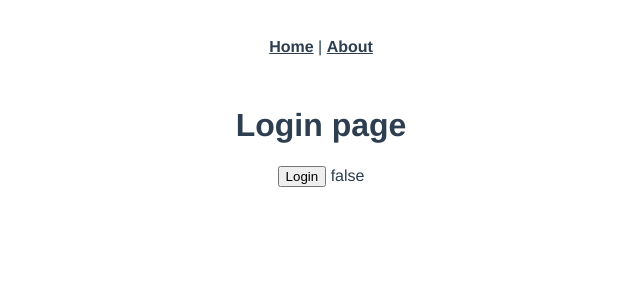
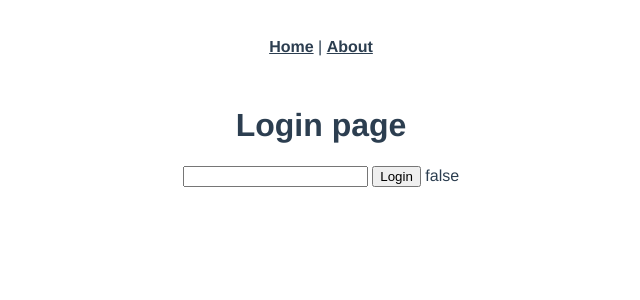
Before and after one commit to nutchy/try-vuex-persist, a Vue app: page /login in a window 1280 px wide. Shown: the top 300 px of the page, without its empty margins (319-959 px from the left). Built offline with nearby package versions, Linux system fonts and the light colour scheme.

Commit message:
It's works

```diff
--- a/package.json
+++ b/package.json
@@ -7,6 +7,7 @@
     "build": "vue-cli-service build"
   },
   "dependencies": {
+    "chalk": "^3.0.0",
     "core-js": "^3.6.4",
     "vue": "^2.6.11",
     "vue-router": "^3.1.5",
--- a/src/store/auth_modules.js
+++ b/src/store/auth_modules.js
@@ -3,18 +3,20 @@ import { doLogin, calculateExpiredAt } from "../utils"
 const defaultState = () => ({
   accessToken: '',
   refreshToken: '',
-  expiresAt: ''
+  expiresAt: '',
+  email: ''
 })
 
 export default {
   namespaced: true,
   state: {...defaultState()},
   actions: {
-    async login({ commit }) {
-      const { accessToken, refreshToken, expiredIn } = await doLogin()
-      const expiresAt = calculateExpiredAt(expiredIn)
-      console.log( { accessToken, refreshToken, expiresAt });
-      commit('setState', { accessToken, refreshToken, expiresAt })
+    async login({ commit }, { email }) {
+      // const { accessToken, refreshToken, expiredIn } = await doLogin()
+      // const expiresAt = calculateExpiredAt(expiredIn)
+      // console.log( { accessToken, refreshToken, expiresAt });
+      // commit('setState', { accessToken, refreshToken, expiresAt })
+      commit('setState', { email })
     }
   },
   mutations: {
@@ -24,6 +26,9 @@ export default {
           state[key] = payload[key]
         }
       }
+    },
+    setEmail(state, payload) {
+      state.email = payload;
     }
   },
   getters: {
--- a/src/utils.js
+++ b/src/utils.js
@@ -6,4 +6,13 @@ export const doLogin = () => {
   })
 }
 
+export const doRefreshToken = () => {
+  console.log('doRefreshToken')
+  return new Promise((resolve, reject) => {
+    setTimeout(resolve, 1500)
+  }).then(() => {
+    return { accessToken: '1234', refreshToken: '456', expiredIn: 10 } // 10 sec }
+  })
+}
+
 export const calculateExpiredAt = expiresIn => expiresIn * 1000 + new Date().getTime()
--- a/src/views/Login.vue
+++ b/src/views/Login.vue
@@ -1,7 +1,10 @@
 <template>
   <div>
     <h1>Login page</h1>
-    <button @click="login">Login</button>
+    <label for="email"></label>
+    <input type="email" name="" id="email" v-model="email">
+    {{email}}
+    <button @click="doLogin">Login</button>
     {{isLoggedIn}}
   </div>
 </template>
@@ -10,8 +13,20 @@
 import { createNamespacedHelpers } from 'vuex'
 const authStore = createNamespacedHelpers('auth')
 export default {
+  data: () => {
+    return {
+      email: ''
+    }
+  },
   methods: {
-    ...authStore.mapActions(['login'])
+    ...authStore.mapActions(['login']),
+    ...authStore.mapMutations(['setEmail']),
+    doLogin: async function () {
+      await this.login({ email: this.email })
+    },
+    doSetEmail: function () {
+      this.setEmail(this.email)
+    }
   },
   computed: {
     ...authStore.mapGetters(['isLoggedIn'])
@@ -19,6 +34,9 @@ export default {
   watch: {
     isLoggedIn: function(val) {
       val && this.$router.push({ name: 'About'})
+    },
+    email: function(val) {
+      this.setEmail(this.email)
     }
   }
 }
```
